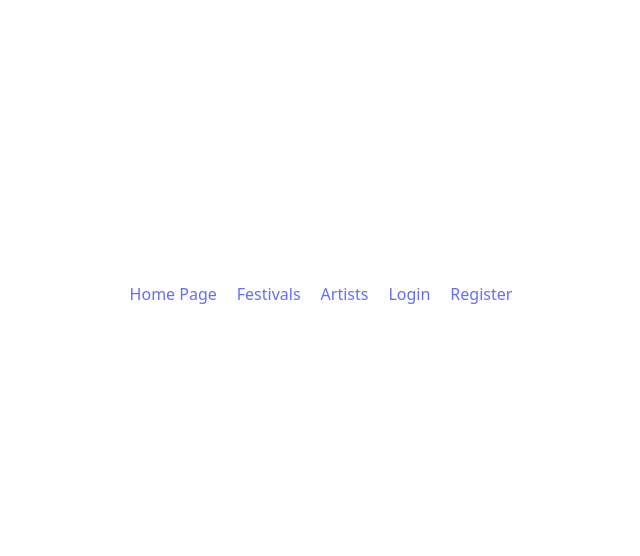
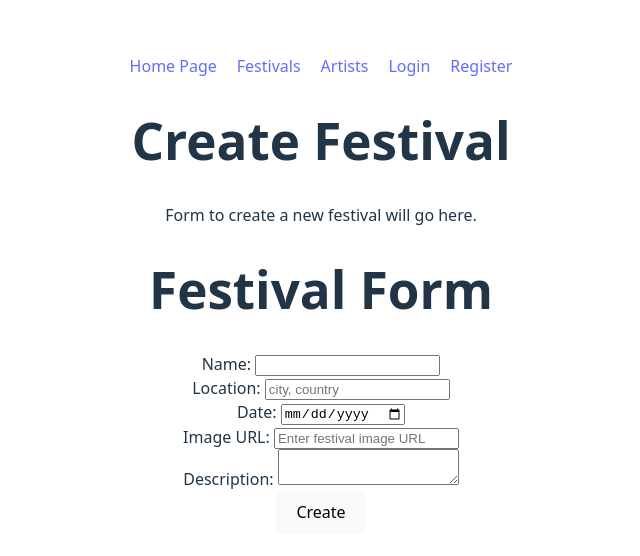
Before and after one commit to DomasPauliukas/Final-FE, a React (Vite) app: page /create-festival in a window 1280 px wide. Shown: the part 106-662 px from the top of the page, without its empty margins (319-959 px from the left). Built offline with nearby package versions, Linux system fonts and the light colour scheme.

Commit message:
Create/Edit/Delete Festival

```diff
--- a/src/App.tsx
+++ b/src/App.tsx
@@ -17,6 +17,8 @@ import FestivalSchedulePage from './pages/festivals/FestivalSchedulePage'
 import ArtistItem from './pages/artists/ArtistItem'
 import CreateArtist from './pages/artists/CreateArtist'
 import EditArtist from './pages/artists/EditArtist'
+import CreateFestival from './pages/festivals/CreateFestival'
+import EditFestival from './pages/festivals/EditFestival'
 
 function App() {
   return (
@@ -43,6 +45,8 @@ function App() {
         <Route path='/festivals/:id/artists' element={<FestivalArtistsPage />}/>
         <Route path='/festivals/:id/schedule' element={<FestivalSchedulePage />}/>
 
+        <Route path='/create-festival' element={<CreateFestival />}/>
+        <Route path='/edit-festival/:id' element={<EditFestival />}/>
 
 
         <Route path='/artists' element={<ArtistsPage />}/>
--- a/src/components/forms/ArtistForm.tsx
+++ b/src/components/forms/ArtistForm.tsx
@@ -31,7 +31,7 @@ const SubmitHandler = async (event: React.FormEvent) => {
     event.preventDefault()
 
     if (!name || !country || !genre || !image || !bio || hits.length === 0) {
-        alert("Please fill in all fields!")
+        alert("All fields are required!")
         return
     }
 
--- /dev/null
+++ b/src/components/forms/FestivalForm.tsx
@@ -0,0 +1,119 @@
+import { useEffect, useState } from "react"
+import api from "../api"
+import { useNavigate } from "react-router-dom"
+import { Festival } from "../../types/TypesExport"
+
+type FestivalFormProps = {
+    editFestivalData?: Festival
+}
+
+const FestivalForm: React.FC<FestivalFormProps> = ( {editFestivalData}) => {
+
+    const navigate = useNavigate()
+    const [name, setName] = useState<string>('')
+    const [location, setLocation] = useState<string>('')
+    const [date, setDate] = useState<string>('')
+    const [image, setImage] = useState<string>('')
+    const [description, setDescription] = useState<string>('')
+
+    useEffect(() => {
+        if (editFestivalData) {
+            setName(editFestivalData.name)
+            setLocation(editFestivalData.location)
+            setDate(editFestivalData.date)
+            setImage(editFestivalData.image)
+            setDescription(editFestivalData.description)
+        }
+    }
+    , [editFestivalData])
+
+    const SubmitHandler = async (event: React.FormEvent) => {
+        event.preventDefault()
+
+        if (!name || !location || !date || !image || !description) {
+            alert("All fields are required!")
+            return
+        }
+
+        const newFestival = {
+            name,
+            location,
+            date,
+            image,
+            description
+        }
+
+        if (editFestivalData) {
+                await api.put(`/festivals/${editFestivalData._id}`, newFestival)
+                alert("Festival updated successfully!")
+                navigate(`/festivals/${editFestivalData._id}`)
+            } else {
+                await api.post(`/festivals`, newFestival)
+                alert("Festival created successfully!")
+                navigate('/festivals')
+            }
+    }
+
+  return (
+    <div>
+      <h1>Festival Form</h1>
+
+      <form onSubmit={SubmitHandler}>
+        <div className="form-control">
+            <label htmlFor="name">Name: </label>
+            <input
+                type="text"
+                id="name"
+                value={name} onChange={(event) => setName(event.target.value)}
+                required
+            />
+        </div>
+        <div className="form-control">
+            <label htmlFor="location">Location: </label>
+            <input
+                type="text"
+                id="location"
+                placeholder="city, country"
+                value={location}
+                onChange={(event) => setLocation(event.target.value)}
+                required
+            />
+        </div>
+        <div className="form-control">
+            <label htmlFor="date">Date: </label>
+            <input
+                type="date"
+                id="date"
+                value={date}
+                onChange={(event) => setDate(event.target.value)}
+                required
+            />
+        </div>
+        <div className="form-control">
+            <label htmlFor="image">Image URL: </label>
+            <input
+                type="text"
+                id="image"
+                placeholder="Enter festival image URL"
+                value={image}
+                onChange={(event) => setImage(event.target.value)}
+                required
+            />
+        </div>
+        <div className="form-control">
+            <label htmlFor="description">Description: </label>
+            <textarea
+                id="description"
+                value={description}
+                onChange={(event) => setDescription(event.target.value)}
+                required
+            ></textarea>
+        </div>
+
+            <button type="submit">{editFestivalData ? 'Edit': 'Create'}</button>
+      </form>
+    </div>
+  )
+}
+
+export default FestivalForm
--- a/src/components/forms/RegisterForm.tsx
+++ b/src/components/forms/RegisterForm.tsx
@@ -22,7 +22,7 @@ const RegisterHandler = async (event: React.FormEvent) => {
     }
 
     if (!name || !surname || !age || !username || !email || !password) {
-        alert("Please fill in all fields!")
+        alert("All fields are required!")
         return
     }
 
--- a/src/pages/artists/ArtistItem.tsx
+++ b/src/pages/artists/ArtistItem.tsx
@@ -27,7 +27,7 @@ const ArtistItem: React.FC = () => {
         return <div>Loading...</div>
     }
 
-    const deleteStudent = async (id: string) => {
+    const deleteArtist = async (id: string) => {
         try {
             await api.delete(`/artists/${id}`)
             navigate('/artists')
@@ -41,7 +41,7 @@ const ArtistItem: React.FC = () => {
         <h1>{artist.name}</h1>
         <div>
             <Link to={`/edit-artist/${id}`}>Edit</Link>
-            <button onClick={() => deleteStudent(id ?? '')}>Delete</button>
+            <button onClick={() => deleteArtist(id ?? '')}>Delete</button>
         </div>
 
         <img src={artist.image} alt={artist.name} style={{ width: '200px', height: 'auto' }} />
--- /dev/null
+++ b/src/pages/festivals/CreateFestival.tsx
@@ -0,0 +1,14 @@
+import FestivalForm from "../../components/forms/FestivalForm"
+
+const CreateFestival: React.FC = () => {
+  return (
+    <div>
+      <h1>Create Festival</h1>
+      <p>Form to create a new festival will go here.</p>
+
+    <FestivalForm />
+    </div>
+  )
+}
+
+export default CreateFestival
--- /dev/null
+++ b/src/pages/festivals/EditFestival.tsx
@@ -0,0 +1,36 @@
+import { useEffect, useState } from "react"
+import { useParams } from "react-router-dom"
+import api from "../../components/api"
+import { Festival } from "../../types/TypesExport"
+import FestivalForm from "../../components/forms/FestivalForm"
+
+const EditFestival: React.FC = () => {
+    const { id } = useParams()
+    const [festival, setFestival] = useState<Festival | null>(null)
+    useEffect(() => {
+        const fetchFestival = async () => {
+            try {
+                const res = await api.get(`/festivals/${id}`)
+                setFestival(res.data)
+            } catch (error) {
+                console.error("Error fetching festival:", error)
+            }
+        }
+        fetchFestival()
+
+    }, [id])
+
+    if (!festival) {
+        return <div>Loading...</div>
+    }
+
+  return (
+    <div>
+      <h1>Edit Festival</h1>
+
+      <FestivalForm editFestivalData={festival}/>
+    </div>
+  )
+}
+
+export default EditFestival
--- a/src/pages/festivals/FestivalArtistsPage.tsx
+++ b/src/pages/festivals/FestivalArtistsPage.tsx
@@ -24,6 +24,15 @@ const FestivalArtistsPage: React.FC = () => {
         return <p>Loading...</p>
     }
 
+    if (!festival.artists || festival.artists.length === 0) {
+        return (
+            <div>
+                <p>No artists confirmed for this festival yet. All the information will be updated soon!</p>
+                <Link to={`/festivals/${id}`}>&larr; Back to Festival</Link>
+            </div>
+        )
+    }
+
   return (
     <div>
       <h2>Artists at {festival.name}</h2>
--- a/src/pages/festivals/FestivalSchedulePage.tsx
+++ b/src/pages/festivals/FestivalSchedulePage.tsx
@@ -25,7 +25,10 @@ const FestivalSchedulePage: React.FC = () => {
   }, [id])
 
   if (!stages.length) {
-    return <div>No stages confirmed for this festival yet. All the information will be updated soon!</div>;
+    return <div>
+      <p>No stages confirmed for this festival yet. All the information will be updated soon!</p>
+      <Link to={`/festivals/${id}`}>Back to Festival</Link>
+      </div>
   }
 
   return (
--- a/src/pages/festivals/FestivalsPage.tsx
+++ b/src/pages/festivals/FestivalsPage.tsx
@@ -23,6 +23,7 @@ useEffect(() => {
   return (
     <div>
       <h1>Festival Page</h1>
+      <Link to="/create-festival">Create Festival</Link>
       <p>This is the festival page.</p>
       {festivals.map((festival) => (
         <div key={festival._id}>
```
Also changed, not shown: src/pages/festivals/FestivalItem.tsx (+17 -2 lines).
